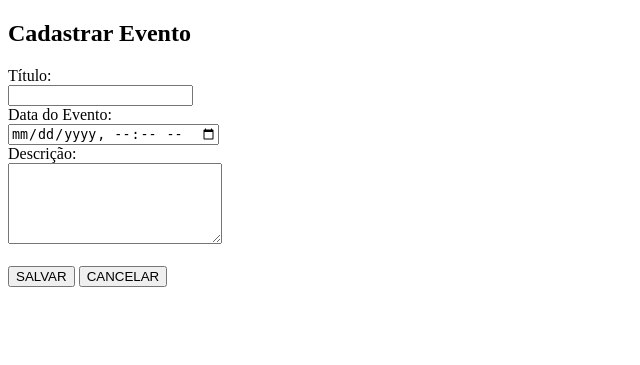
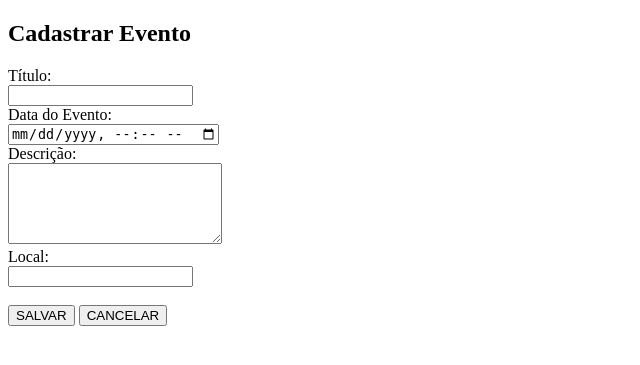
Before and after one commit to andrepaes12/dio-django-agenda, a Django app: page /agenda/evento/ in a window 1280 px wide. Shown: the top 365 px of the page, without its empty margins (0-640 px from the left). Run offline with Django 4.2, Linux system fonts and the light colour scheme; a user stored in the database is signed in.

Commit message:
Incluído o campo LOCAL no MODEL [Revisado Form Evento e views.py]

```diff
--- a/core/models.py
+++ b/core/models.py
@@ -7,7 +7,7 @@ class Evento(models.Model):
     descricao = models.TextField(blank=True, null=True, verbose_name='Descrição') #TextField = Campo TextArea
     data_evento = models.DateTimeField(verbose_name='Data do Evento')    #DataTimeField = campo de data
     data_criacao = models.DateTimeField(auto_now=True, verbose_name='Data de Criação')
-    #local = models.CharField(max_length=100, verbose_name='Localização')
+    local = models.CharField(blank=True, null=True, max_length=100, verbose_name='Localização')
     usuario = models.ForeignKey(User, on_delete=models.CASCADE)
 
     #class Meta:
--- a/core/views.py
+++ b/core/views.py
@@ -60,9 +60,11 @@ def submit_evento(request):
         titulo = request.POST.get('titulo')
         data_evento = request.POST.get('data_evento')
         descricao = request.POST.get('descricao')
+        local = request.POST.get('local')
         usuario = request.user
         Evento.objects.create(titulo=titulo,
                               data_evento=data_evento,
                               descricao=descricao,
+                              local=local,
                               usuario=usuario)
     return redirect('/')
--- a/templates/evento.html
+++ b/templates/evento.html
@@ -13,7 +13,9 @@
     <label for="data_evento">Data do Evento:</label><br>
     <input type="datetime-local" name="data_evento" id="" required><br>
     <label for="descricao">Descrição:</label><br>
-    <textarea name="descricao" id="" cols="24" rows="5"></textarea><br><br>
+    <textarea name="descricao" id="" cols="24" rows="5"></textarea><br>
+    <label for="local">Local:</label><br>
+    <input type="text" name="local" id=""><br><br>
     <button type="submit">SALVAR</button>
     <a href="/">
         <button type="button">CANCELAR</button></a>
```
Also changed, not shown: core/migrations/0001_initial.py (added), core/migrations/0002_evento_usuario.py (added), core/migrations/0003_evento_local.py (added), db.sqlite3.
